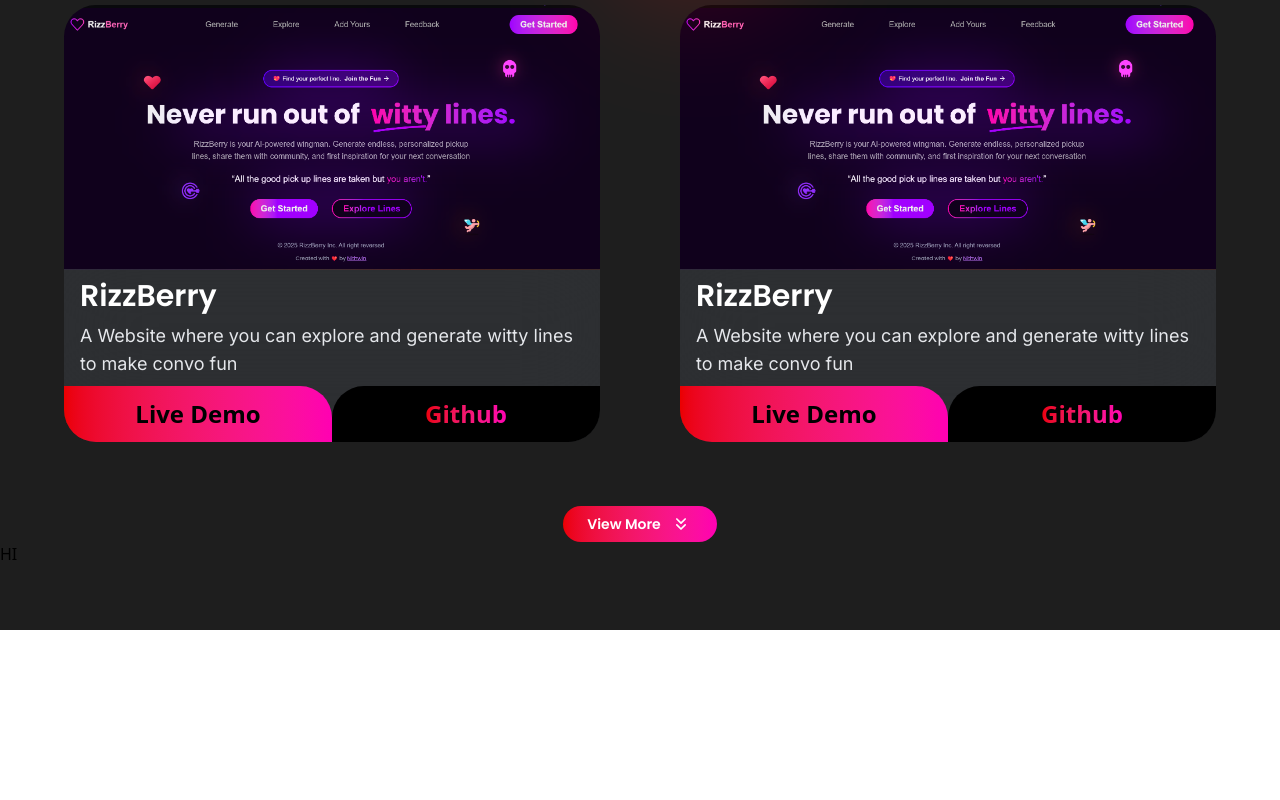
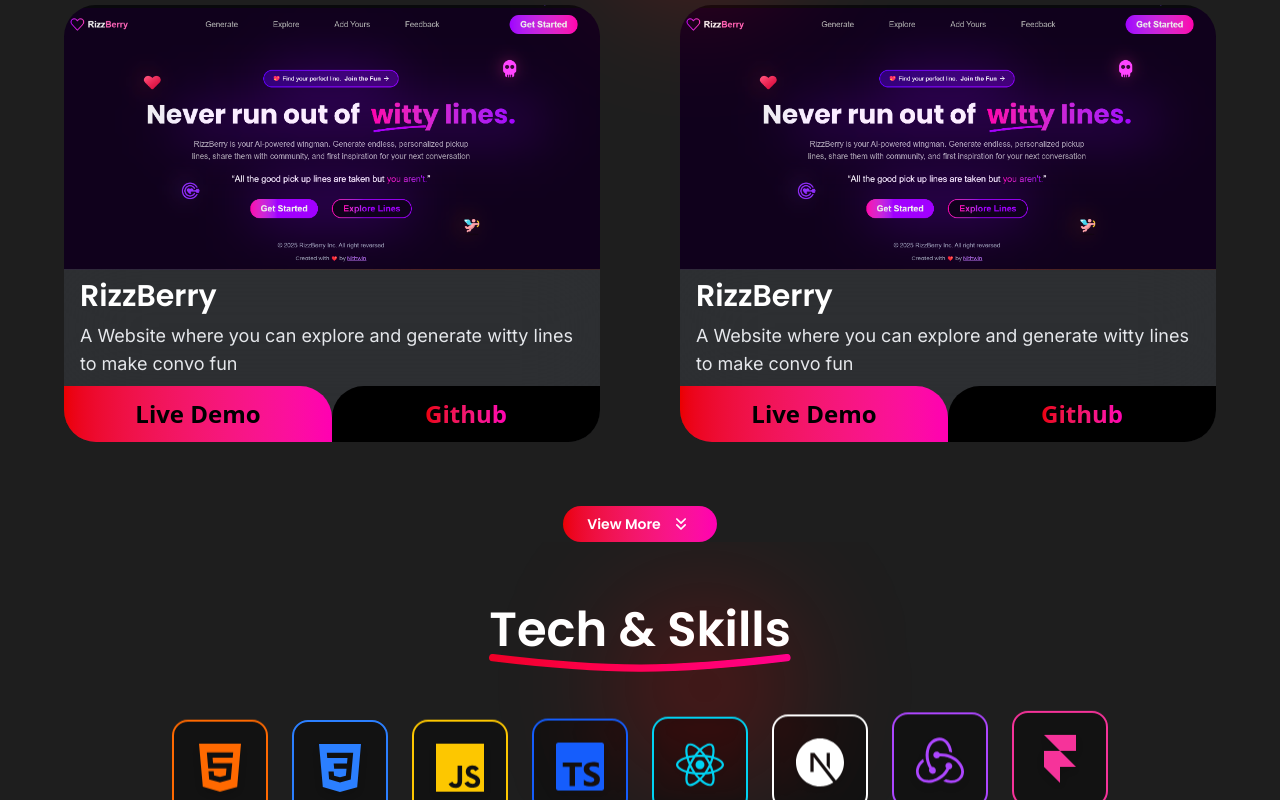
Before and after one commit to Nithwin/moderndev, a Next.js app: page / in a window 1280 px wide. Shown: the part 2000-2800 px from the top of the page. Before the commit the page ends 2630 px from the top, so only its background shows below. Built offline with nearby package versions, Linux system fonts and the light colour scheme.

Commit message:
Project component was Completed

```diff
--- a/components/TechSkills.tsx
+++ b/components/TechSkills.tsx
@@ -1,9 +1,139 @@
-import React from 'react'
+"use client";
+import React, { useState, useEffect } from 'react';
+import {
+  SiReact,
+  SiTailwindcss,
+  SiHtml5,
+  SiCss3,
+  SiJavascript,
+  SiTypescript,
+  SiNodedotjs,
+  SiNextdotjs,
+  SiGit,
+  SiFigma,
+  SiMongodb,
+  SiPostgresql,
+  SiFirebase,
+  SiExpress,
+  SiRedux,
+  SiFramer,
+  SiBootstrap,
+  SiSass,
+  SiVite,
+  SiWebpack,
+  // --- NEW ICONS ADDED HERE ---
+  SiCplusplus,
+  SiQt,
+  SiSpring,
+  SiMui,
+  SiChakraui,
+  SiJest,
+  SiGraphql,
+  SiDocker
+} from 'react-icons/si';
+import UnderLine from './SVG/UnderLine';
 
 const TechSkills = () => {
+  const [isVisible, setIsVisible] = useState(false);
+  const [hoveredSkill, setHoveredSkill] = useState(null);
+
+  useEffect(() => {
+    const timer = setTimeout(() => setIsVisible(true), 100);
+    return () => clearTimeout(timer);
+  }, []);
+
+  const skills = [
+    // --- EXISTING SKILLS ---
+    { icon: SiHtml5, name: "HTML5", color: "text-orange-500", shadowColor: "shadow-orange-500/50", borderColor: "border-orange-500" },
+    { icon: SiCss3, name: "CSS3", color: "text-blue-500", shadowColor: "shadow-blue-500/50", borderColor: "border-blue-500" },
+    { icon: SiJavascript, name: "JavaScript", color: "text-yellow-400", shadowColor: "shadow-yellow-400/50", borderColor: "border-yellow-400" },
+    { icon: SiTypescript, name: "TypeScript", color: "text-blue-600", shadowColor: "shadow-blue-600/50", borderColor: "border-blue-600" },
+    { icon: SiReact, name: "React", color: "text-cyan-400", shadowColor: "shadow-cyan-400/50", borderColor: "border-cyan-400" },
+    { icon: SiNextdotjs, name: "Next.js", color: "text-white", shadowColor: "shadow-white/50", borderColor: "border-white" },
+    { icon: SiRedux, name: "Redux", color: "text-purple-500", shadowColor: "shadow-purple-500/50", borderColor: "border-purple-500" },
+    { icon: SiFramer, name: "Framer Motion", color: "text-pink-500", shadowColor: "shadow-pink-500/50", borderColor: "border-pink-500" },
+    { icon: SiTailwindcss, name: "Tailwind CSS", color: "text-teal-400", shadowColor: "shadow-teal-400/50", borderColor: "border-teal-400" },
+    { icon: SiBootstrap, name: "Bootstrap", color: "text-purple-600", shadowColor: "shadow-purple-600/50", borderColor: "border-purple-600" },
+    { icon: SiSass, name: "Sass", color: "text-pink-400", shadowColor: "shadow-pink-400/50", borderColor: "border-pink-400" },
+    { icon: SiFigma, name: "Figma", color: "text-red-500", shadowColor: "shadow-red-500/50", borderColor: "border-red-500" },
+    { icon: SiNodedotjs, name: "Node.js", color: "text-green-500", shadowColor: "shadow-green-500/50", borderColor: "border-green-500" },
+    { icon: SiExpress, name: "Express.js", color: "text-gray-300", shadowColor: "shadow-gray-300/50", borderColor: "border-gray-300" },
+    { icon: SiMongodb, name: "MongoDB", color: "text-green-400", shadowColor: "shadow-green-400/50", borderColor: "border-green-400" },
+    { icon: SiPostgresql, name: "PostgreSQL", color: "text-blue-400", shadowColor: "shadow-blue-400/50", borderColor: "border-blue-400" },
+    { icon: SiFirebase, name: "Firebase", color: "text-yellow-500", shadowColor: "shadow-yellow-500/50", borderColor: "border-yellow-500" },
+    { icon: SiVite, name: "Vite", color: "text-yellow-300", shadowColor: "shadow-yellow-300/50", borderColor: "border-yellow-300" },
+    { icon: SiWebpack, name: "Webpack", color: "text-blue-300", shadowColor: "shadow-blue-300/50", borderColor: "border-blue-300" },
+    { icon: SiGit, name: "Git", color: "text-red-400", shadowColor: "shadow-red-400/50", borderColor: "border-red-400" },
+
+    // --- NEW SKILLS ADDED HERE ---
+    { icon: SiMui, name: "Material UI", color: "text-blue-500", shadowColor: "shadow-blue-500/50", borderColor: "border-blue-500" },
+    { icon: SiChakraui, name: "Chakra UI", color: "text-teal-500", shadowColor: "shadow-teal-500/50", borderColor: "border-teal-500" },
+    { icon: SiSpring, name: "Spring", color: "text-green-600", shadowColor: "shadow-green-600/50", borderColor: "border-green-600" },
+    { icon: SiCplusplus, name: "C++", color: "text-blue-500", shadowColor: "shadow-blue-500/50", borderColor: "border-blue-500" },
+  ];
+
   return (
-    <div>HI</div>
-  )
-}
+    <section className="pt-16 pb-16 relative overflow-hidden min-h-screen z-0">
+      <div className="flex flex-col relative z-10 gap-[3rem]">
+        {/* Header Section */}
+        <div className="flex flex-col gap-2 justify-center relative mx-auto">
+          <div className="size-[10rem] rounded-full bg-[#EB0000]/30 blur-3xl lg:blur-6xl absolute top-0 left-[30%] lg:left-[45%] right-[30%] mix-blend-plus-lighter"></div>
+          <div className="w-fit mx-auto">
+            <p className="text-center text-3xl lg:text-5xl text-white font-semibold font-poppins">
+              Tech & Skills
+            </p>
+            <UnderLine className={""} />
+          </div>
+        </div>
 
-export default TechSkills
+        {/* Skills Grid */}
+        <div className="flex justify-center px-4">
+          <div className="grid grid-cols-4 md:grid-cols-4 lg:grid-cols-8 gap-6 max-w-7xl">
+            {skills.map((skill:any, index) => {
+              const IconComponent = skill.icon;
+              return (
+                <div
+                  key={skill.name}
+                  className={`group relative bg-black/40 backdrop-blur-sm border-2 ${skill.borderColor} rounded-2xl h-14 w-14 md:h-24 md:w-24 flex flex-col justify-center items-center cursor-pointer transform transition-all duration-500 hover:scale-110 hover:rotate-3 hover:bg-black/60 ${skill.shadowColor} hover:shadow-2xl ${isVisible ? 'translate-y-0 opacity-100' : 'translate-y-20 opacity-0'}`}
+                  style={{
+                    transitionDelay: `${index * 100}ms`,
+                    animation: `float 3s ease-in-out infinite ${index * 0.2}s`
+                  }}
+                  onMouseEnter={() => setHoveredSkill(skill.name)}
+                  onMouseLeave={() => setHoveredSkill(null)}
+                >
+                  {/* Glow effect */}
+                  <div className={`absolute inset-0 rounded-2xl ${skill.shadowColor} opacity-0 group-hover:opacity-50 blur-xl transition-opacity duration-300`}></div>
+
+                  {/* Icon */}
+                  <IconComponent className={`${skill.color} text-3xl md:text-5xl z-10 transform group-hover:scale-110 transition-transform duration-300 drop-shadow-lg`} />
+
+                  {/* Tooltip */}
+                  <div className={`absolute -top-12 left-1/2 transform -translate-x-1/2 bg-gray-900 text-white px-3 py-1 rounded-lg text-sm font-medium whitespace-nowrap transition-all duration-300 ${hoveredSkill === skill.name ? 'opacity-100 translate-y-0' : 'opacity-0 translate-y-2'} pointer-events-none shadow-lg border border-gray-700`}>
+                    {skill.name}
+                    <div className="absolute top-full left-1/2 transform -translate-x-1/2 border-4 border-transparent border-t-gray-900"></div>
+                  </div>
+
+                  {/* Animated border */}
+                  <div className="absolute inset-0 rounded-2xl opacity-0 group-hover:opacity-100 transition-opacity duration-300">
+                    <div className={`absolute inset-0 rounded-2xl animate-ping ${skill.borderColor} opacity-20`}></div>
+                  </div>
+                </div>
+              );
+            })}
+          </div>
+        </div>
+
+        {/* Floating Animation Styles */}
+        <style jsx>{`
+          @keyframes float {
+            0%, 100% { transform: translateY(0px); }
+            50% { transform: translateY(-10px); }
+          }
+        `}</style>
+      </div>
+    </section>
+  );
+};
+
+export default TechSkills;
--- a/package.json
+++ b/package.json
@@ -13,7 +13,8 @@
     "lucide-react": "^0.542.0",
     "next": "15.5.2",
     "react": "19.1.0",
-    "react-dom": "19.1.0"
+    "react-dom": "19.1.0",
+    "react-icons": "^5.5.0"
   },
   "devDependencies": {
     "@eslint/eslintrc": "^3",
```
Also changed, not shown: 1 other file (tests, documents, lock files or other folders).
